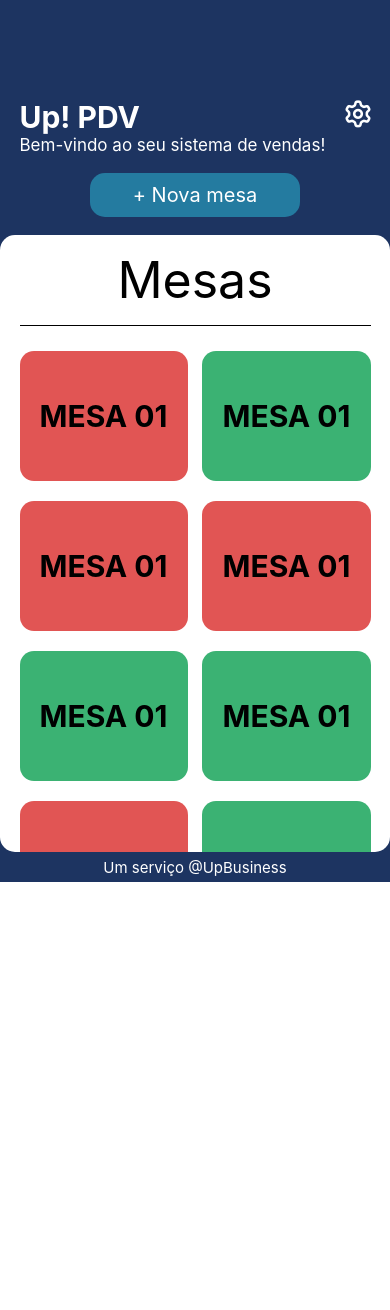
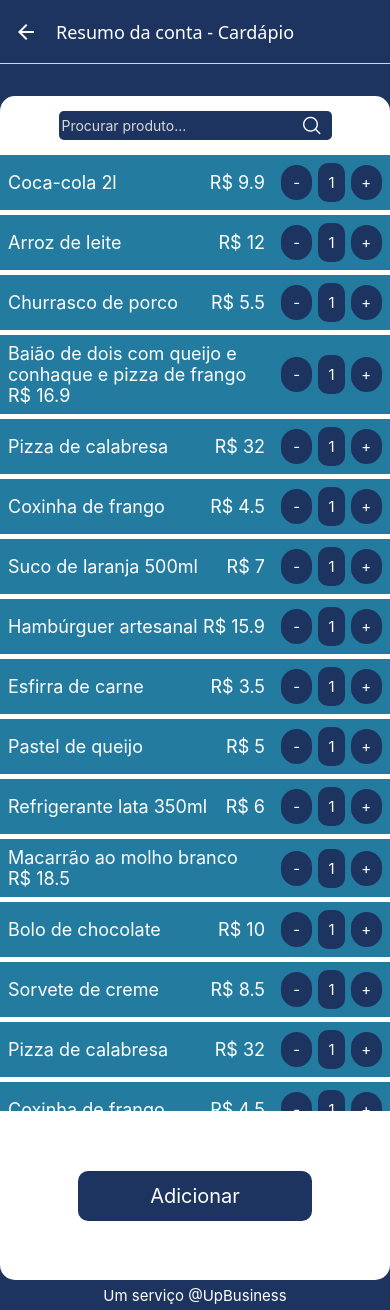
Before and after one commit to sofiasaless/up-pdv, a React Native app: screen /ExibirCardapio in a window 390 px wide. Before the commit the page ends 882 px from the top, so only its background shows below. Built offline with nearby package versions, Linux system fonts and the light colour scheme.

Commit message:
feat: tela de cardapio

```diff
--- /dev/null
+++ b/src/components/BarraPesquisar.js
@@ -0,0 +1,37 @@
+import React, { useState } from 'react';
+import { View, TextInput, StyleSheet } from 'react-native';
+
+import AntDesign from '@expo/vector-icons/AntDesign';
+
+// componente de barra de pesquisa para usar na visualização de produtos
+export default function BarraPesquisar() {
+
+  return (
+    <View style={styles.boxInputAndIcon}>
+      <TextInput
+        style={styles.input}
+        placeholder={"Procurar produto..."}
+        placeholderTextColor={'#d9d9d9'}
+        cursorColor={'white'}
+      />
+      <AntDesign name="search1" size={20} color="white" style={styles.imageIcon} />
+    </View>
+  );
+};
+
+const styles = StyleSheet.create({
+  boxInputAndIcon: {
+    backgroundColor: '#1d3461',
+    marginVertical: 15,
+    width: '70%',
+    display: 'flex',
+    flexDirection: 'row',
+    alignItems: 'center',
+    padding: 3,
+    borderRadius: 5
+  },
+  input: {
+    width: '90%',
+    color: 'white',
+  }
+});
--- /dev/null
+++ b/src/components/ItemCardapio.js
@@ -0,0 +1,84 @@
+import { StyleSheet, Text, TouchableOpacity, View } from 'react-native';
+
+export default function ItemCardapio( {descricao, precoUni} ) {
+
+  return (
+    <View style={styles.itemCardapio}>
+      <TouchableOpacity style={styles.infoItem}>
+        <Text style={styles.txtDescricao}>{descricao}</Text>
+        <Text style={styles.txtPreco}>R$ {precoUni}</Text>
+      </TouchableOpacity>
+
+      <View style={styles.qtdControle}>
+        <TouchableOpacity style={styles.plus}>
+          <Text style={styles.txtPlus}>-</Text>
+        </TouchableOpacity>
+
+        <View style={styles.viewQntd}>
+          <Text style={styles.txtPlus}>1</Text>
+        </View>
+
+        <TouchableOpacity style={styles.plus}>
+          <Text style={styles.txtPlus}>+</Text>
+        </TouchableOpacity>
+      </View>
+    </View>
+  );
+}
+
+const styles = StyleSheet.create({
+  itemCardapio: {
+    backgroundColor: '#247ba0',
+    marginBottom: 5,
+    display: 'flex',
+    flexDirection: 'row',
+  },
+  infoItem: {
+    // backgroundColor: '#247ba0',
+    borderRadius: 3,
+    padding: 8,
+    display: 'flex',
+    flexDirection: 'row',
+    justifyContent: 'space-between',
+    flexWrap: 'wrap',
+    alignItems: 'center',
+    alignContent: 'center',
+    width: '70%'
+  },
+  txtDescricao: {
+    color: 'white',
+    fontSize: 18,
+    // backgroundColor: 'green'
+  },
+  txtPreco: {
+    color: 'white',
+    fontSize: 18,
+    // backgroundColor: 'red'
+  },
+  qtdControle: {
+    // backgroundColor: '#247ba0',
+    display: 'flex',
+    flexDirection: 'row',
+    alignItems: 'center',
+    justifyContent: 'center',
+    padding: 8,
+    width: '30%',
+    gap: 6
+  },
+  plus: {
+    backgroundColor: '#1d3461',
+    padding: 8,
+    borderRadius: 20,
+    flex: 1
+  },
+  txtPlus: {
+    color: 'white',
+    fontSize: 15,
+    textAlign: 'center'
+  },
+  viewQntd: {
+    backgroundColor: '#1d3461',
+    padding: 10,
+    borderRadius: 10
+  }
+});
--- a/src/routes/stackRoutes.js
+++ b/src/routes/stackRoutes.js
@@ -7,6 +7,7 @@ enableScreens();
 // telas
 import Home from "../screens/Home";
 import ResumoConta from '../screens/ResumoConta';
+import ExibirCardapio from '../screens/ExibirCardapio';
 
 export default function AllRoutes() {
   return (
@@ -26,7 +27,19 @@ export default function AllRoutes() {
             backgroundColor: '#1d3461',
           },
           headerTintColor: 'white',
-      }}
+        }}
+      />
+
+      <Stack.Screen
+        name="ExibirCardapio"
+        component={ExibirCardapio}
+        options={{
+          title: 'Resumo da conta - Cardápio',
+          headerStyle: {
+            backgroundColor: '#1d3461',
+          },
+          headerTintColor: 'white',
+        }}
       />
 
     </Stack.Navigator>
--- /dev/null
+++ b/src/screens/ExibirCardapio.js
@@ -0,0 +1,101 @@
+import { StatusBar } from 'expo-status-bar';
+import { KeyboardAvoidingView, Platform, StyleSheet, Text, TouchableOpacity, View } from 'react-native';
+import { SafeAreaProvider, SafeAreaView } from 'react-native-safe-area-context';
+import { FlatList } from 'react-native-gesture-handler';
+
+// componentes
+import RodapeUp from '../components/RodapeUp';
+import BarraPesquisar from '../components/BarraPesquisar';
+import ItemCardapio from '../components/ItemCardapio';
+
+// outros imports
+import { DATA } from './data';
+
+export default function ExibirConta() {
+  const data = DATA;
+
+  return (
+    <KeyboardAvoidingView
+      behavior={Platform.OS === 'ios' ? 'padding' : 'height'}
+      style={styles.container}
+    >
+      <View style={styles.container}>
+
+        <View style={styles.content}>
+          <BarraPesquisar />
+
+          <SafeAreaProvider style={{width: '100%'}}>
+            <SafeAreaView style={styles.contentLista}>
+              <FlatList
+                showsVerticalScrollIndicator={false}
+                data={data}
+                renderItem={({item}) => <ItemCardapio descricao={item.descricao} precoUni={item.precoUni} />}
+                keyExtractor={item => Math.random()}
+              />
+            </SafeAreaView>
+
+            <View style={styles.viewAdcionar}>
+              <TouchableOpacity style={styles.btnAdicionar}>
+                <Text
+                  style={{
+                    color: 'white',
+                    fontSize: 20,
+                    padding: 13
+                  }}
+                >
+                  Adicionar
+                </Text>
+              </TouchableOpacity>
+            </View>
+          </SafeAreaProvider>
+
+        </View>
+
+        <RodapeUp/>
+        <StatusBar style="light" />
+      </View>
+    </KeyboardAvoidingView>
+  );
+}
+
+const styles = StyleSheet.create({
+  container: {
+    backgroundColor: '#1d3461',
+    alignItems: 'center',
+    justifyContent: 'flex-end',
+    width: '100%',
+    flex: 1
+  },
+  content: {
+    backgroundColor: '#fff',
+    width: '100%',
+    height: '95%',
+    borderRadius: 15,
+    display: 'flex',
+    alignItems: 'center'
+  },
+  contentLista: {
+    display: 'flex',
+    flexDirection: 'column',
+    width: '100%',
+    height: '85%'
+  },
+  viewAdcionar: {
+    // backgroundColor: 'red',
+    width: '100%',
+    height: '15%',
+    display: 'flex',
+    justifyContent: 'center',
+    alignItems: 'center',
+    alignContent: 'center',
+  },
+  btnAdicionar: {
+    backgroundColor: '#1d3461',
+    display: 'flex',
+    justifyContent: 'center',
+    alignItems: 'center',
+    alignContent: 'center',
+    borderRadius: 10,
+    width: '60%'
+  }
+});
--- a/src/screens/ResumoConta.js
+++ b/src/screens/ResumoConta.js
@@ -1,88 +1,21 @@
 import { StatusBar } from 'expo-status-bar';
 import { KeyboardAvoidingView, Platform, StyleSheet, Text, TouchableOpacity, View } from 'react-native';
 import { FlatList, TextInput } from 'react-native-gesture-handler';
+import { SafeAreaProvider, SafeAreaView } from 'react-native-safe-area-context';
+import { useNavigation } from '@react-navigation/native';
 
 // componentes
 import RodapeUp from '../components/RodapeUp';
 import ItemPedido from '../components/ItemPedido';
-import { SafeAreaProvider, SafeAreaView } from 'react-native-safe-area-context';
-import { useState } from 'react';
 
-// data temporaria
-const DATA = [
-  {
-    "quantidade": 2,
-    "descricao": "Coca-cola 2l",
-    "precoUni": 9.90
-  },
-  {
-    "quantidade": 1,
-    "descricao": "Arroz de leite",
-    "precoUni": 12.00
-  },
-  {
-    "quantidade": 3,
-    "descricao": "Churrasco de porco",
-    "precoUni": 5.50
-  },
-  {
-    "quantidade": 1,
-    "descricao": "Baião de dois com queijo e conhaque",
-    "precoUni": 16.90
-  },
-  {
-    "quantidade": 1,
-    "descricao": "Pizza de calabresa",
-    "precoUni": 32.00
-  },
-  {
-    "quantidade": 4,
-    "descricao": "Coxinha de frango",
-    "precoUni": 4.50
-  },
-  {
-    "quantidade": 2,
-    "descricao": "Suco de laranja 500ml",
-    "precoUni": 7.00
-  },
-  {
-    "quantidade": 1,
-    "descricao": "Hambúrguer artesanal",
-    "precoUni": 15.90
-  },
-  {
-    "quantidade": 3,
-    "descricao": "Esfirra de carne",
-    "precoUni": 3.50
-  },
-  {
-    "quantidade": 5,
-    "descricao": "Pastel de queijo",
-    "precoUni": 5.00
-  },
-  {
-    "quantidade": 2,
-    "descricao": "Refrigerante lata 350ml",
-    "precoUni": 6.00
-  },
-  {
-    "quantidade": 1,
-    "descricao": "Macarrão ao molho branco",
-    "precoUni": 18.50
-  },
-  {
-    "quantidade": 1,
-    "descricao": "Bolo de chocolate",
-    "precoUni": 10.00
-  },
-  {
-    "quantidade": 3,
-    "descricao": "Sorvete de creme",
-    "precoUni": 8.50
-  }
-]
+// imports além
+import { DATA } from './data';
 
 export default function ResumoConta() {
+  const navigator = useNavigation();
+
+  const data = DATA;
+
   return (
     <KeyboardAvoidingView
       behavior={Platform.OS === 'ios' ? 'padding' : 'height'}
@@ -143,6 +76,9 @@ export default function ResumoConta() {
             <Text style={{textAlign: 'center', fontSize: 20, fontWeight: 'bold', marginVertical: 10}}>Cardápio</Text>
             <TouchableOpacity
               style={styles.btnSelecionarProduto}
+              onPress={() => {
+                navigator.navigate('ExibirCardapio')
+              }}
             >
               <Text style={{textAlign: 'center', fontSize: 20, fontWeight: 'bold', marginVertical: 10, color: 'white'}}>+   Selecionar produto</Text>
             </TouchableOpacity>
@@ -152,7 +88,7 @@ export default function ResumoConta() {
               <SafeAreaView>
                 <FlatList
                   style={styles.containerPedidos}
-                  data={DATA}
+                  data={data}
                   renderItem={({item}) =>
                     <ItemPedido quantidade={item.quantidade} descricao={item.descricao} precoUni={item.precoUni} />
                   }
--- /dev/null
+++ b/src/screens/data.js
@@ -0,0 +1,92 @@
+export const DATA = [
+  {
+    "quantidade": 2,
+    "descricao": "Coca-cola 2l",
+    "precoUni": 9.90
+  },
+  {
+    "quantidade": 1,
+    "descricao": "Arroz de leite",
+    "precoUni": 12.00
+  },
+  {
+    "quantidade": 3,
+    "descricao": "Churrasco de porco",
+    "precoUni": 5.50
+  },
+  {
+    "quantidade": 1,
+    "descricao": "Baião de dois com queijo e conhaque e pizza de frango",
+    "precoUni": 16.90
+  },
+  {
+    "quantidade": 1,
+    "descricao": "Pizza de calabresa",
+    "precoUni": 32.00
+  },
+  {
+    "quantidade": 4,
+    "descricao": "Coxinha de frango",
+    "precoUni": 4.50
+  },
+  {
+    "quantidade": 2,
+    "descricao": "Suco de laranja 500ml",
+    "precoUni": 7.00
+  },
+  {
+    "quantidade": 1,
+    "descricao": "Hambúrguer artesanal",
+    "precoUni": 15.90
+  },
+  {
+    "quantidade": 3,
+    "descricao": "Esfirra de carne",
+    "precoUni": 3.50
+  },
+  {
+    "quantidade": 5,
+    "descricao": "Pastel de queijo",
+    "precoUni": 5.00
+  },
+  {
+    "quantidade": 2,
+    "descricao": "Refrigerante lata 350ml",
+    "precoUni": 6.00
+  },
+  {
+    "quantidade": 1,
+    "descricao": "Macarrão ao molho branco",
+    "precoUni": 18.50
+  },
+  {
+    "quantidade": 1,
+    "descricao": "Bolo de chocolate",
+    "precoUni": 10.00
+  },
+  {
+    "quantidade": 3,
+    "descricao": "Sorvete de creme",
+    "precoUni": 8.50
+  },
+  {
+    "quantidade": 1,
+    "descricao": "Pizza de calabresa",
+    "precoUni": 32.00
+  },
+  {
+    "quantidade": 4,
+    "descricao": "Coxinha de frango",
+    "precoUni": 4.50
+  },
+  {
+    "quantidade": 2,
+    "descricao": "Suco de laranja 500ml",
+    "precoUni": 7.00
+  },
+  {
+    "quantidade": 1,
+    "descricao": "Hambúrguer artesanal",
+    "precoUni": 15.90
+  }
+]
```
